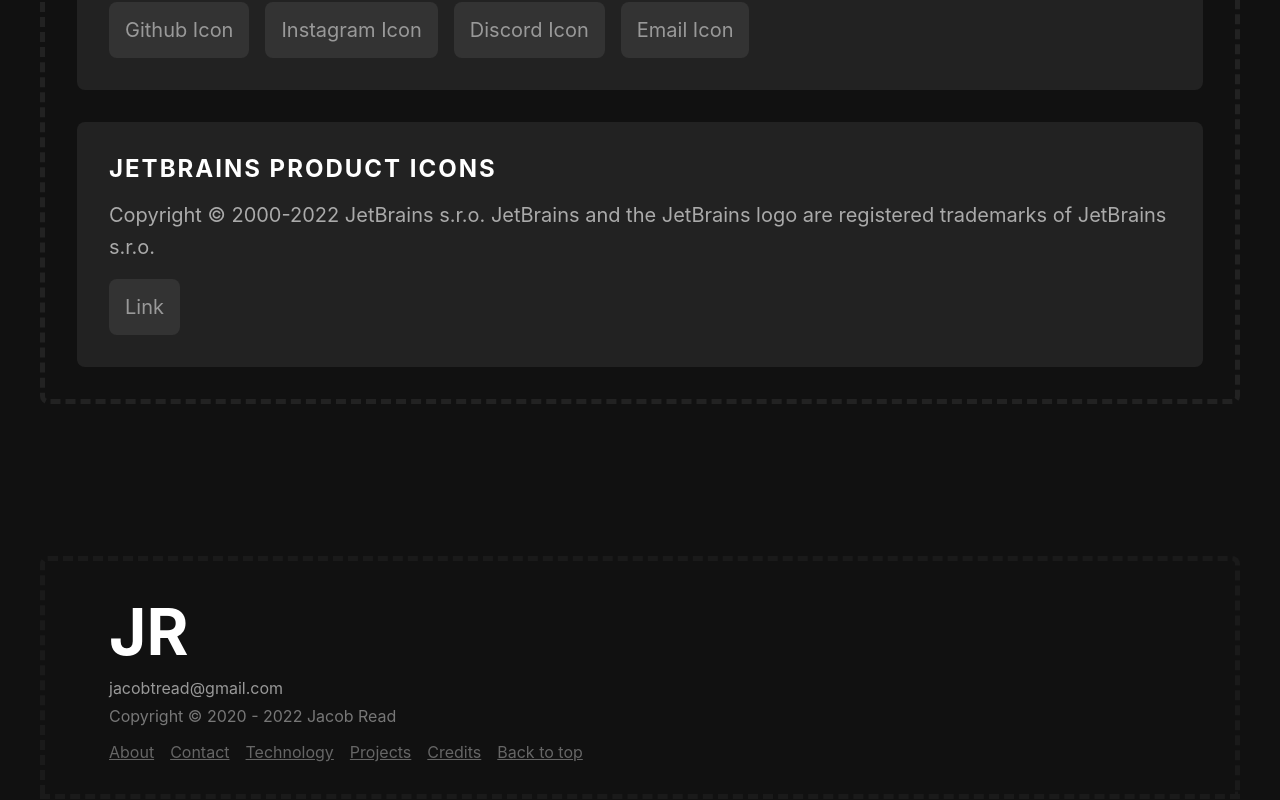
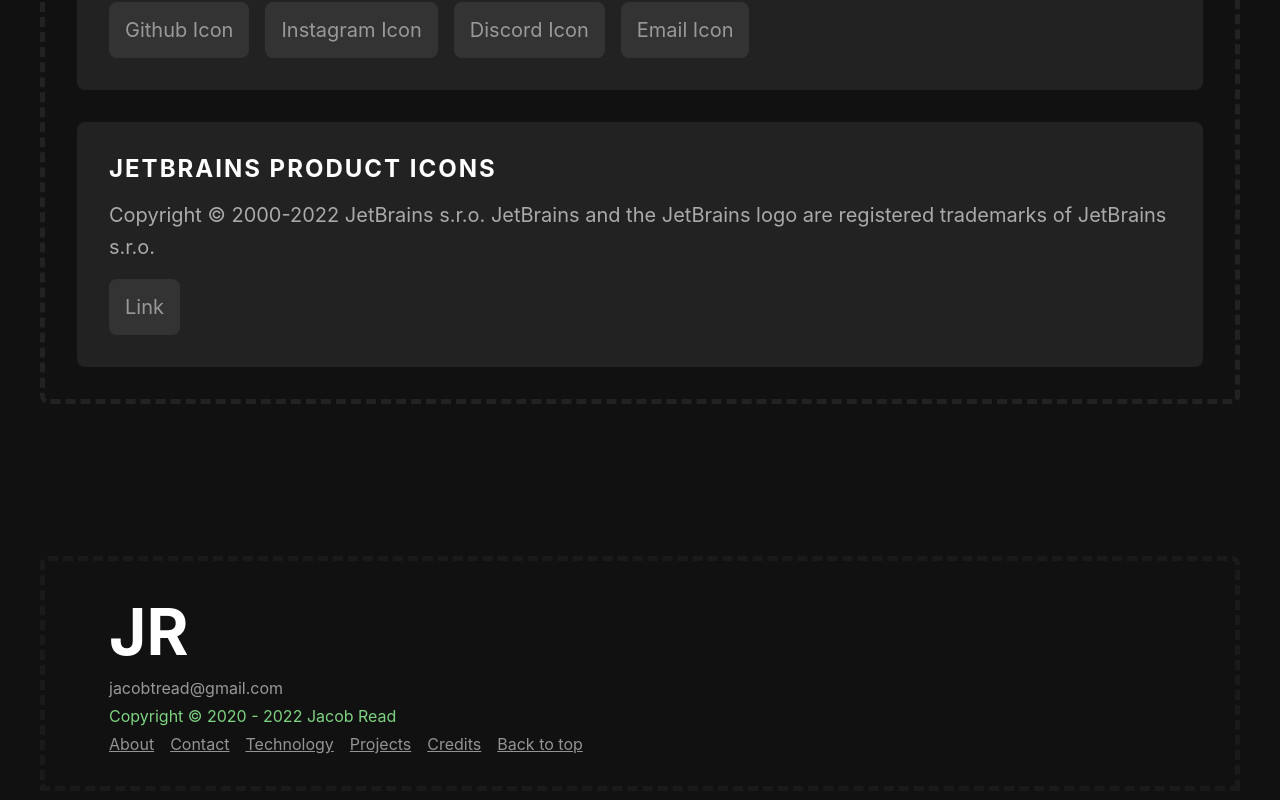
Before and after one commit to jacobtread/jacobtread-nextjs, a Next.js app: page /credits in a window 1280 px wide. Shown: the part 656-1456 px from the top of the page. Built offline with nearby package versions, Linux system fonts and the light colour scheme.

Commit message:
Animated nav + heading and changed footer colors

```diff
--- a/components/Footer.tsx
+++ b/components/Footer.tsx
@@ -13,7 +13,7 @@ const Footer: FunctionComponent = () => {
         <footer className="footer">
             <div className="footer-wrapper">
                 <h1 className="footer__initials">JR</h1>
-                <p className="footer__email">jacobtread@gmail.com</p>
+                <a className="footer__email" href="mailto:jacobtread@gmail.com">jacobtread@gmail.com</a>
                 <p className="footer__copyright">Copyright &copy; 2020 - {currentYear} Jacob Read</p>
                 <div className="footer__links">
                     <a href="/#about" className="footer__links__item">About</a>
--- a/styles/components/footer.scss
+++ b/styles/components/footer.scss
@@ -8,7 +8,7 @@
 .footer-wrapper {
 
   max-width: 1200px;
-  margin: 15vh auto 0;
+  margin: 15vh auto 2rem;
   padding: 2rem 4rem;
   color: white;
   border: 5px dashed darken($background-light, 3);
@@ -25,20 +25,25 @@
 .footer__email {
   color: #999;
   margin-bottom: 0.5rem;
+  display: inline-block;
 }
 
 .footer__copyright {
-  color: #777;
+  color: $primary;
 }
 
 .footer__links {
-  margin-top: 1rem;
+  margin-top: 0.5rem;
   display: flex;
   flex-flow: row wrap;
   gap: 1rem;
 }
 
 .footer__links__item {
-  color: #666;
+  color: #949494;
   text-decoration: underline;
+
+  &:hover {
+    color: #FFF;
+  }
 }
--- a/styles/components/heading.scss
+++ b/styles/components/heading.scss
@@ -16,6 +16,11 @@
   background: url("../../public/img/background.jpg") center no-repeat;
   background-size: cover;
 
+}
+
+.heading__content {
+  opacity: 0;
+  animation: heading 1s 0.25s cubic-bezier(0.250, 0.460, 0.450, 0.940) forwards;
 }
 
 .heading__content-wrapper {
@@ -42,3 +47,16 @@
   color: #a7a7a7;
   font-weight: normal;
 }
+
+
+@keyframes heading {
+  0% {
+    opacity: 0;
+    transform: translateY(-50%);
+  }
+
+  100% {
+    opacity: 1;
+    transform: translateY(0);
+  }
+}
--- a/styles/components/nav.scss
+++ b/styles/components/nav.scss
@@ -6,7 +6,33 @@
   gap: 1rem;
   justify-content: center;
 
+  opacity: 0;
   transition: gap 0.2s ease;
+  animation: nav 0.5s 0s cubic-bezier(0.250, 0.460, 0.450, 0.940) forwards;
+}
+
+@keyframes nav {
+  0% {
+    opacity: 0;
+    transform: translateY(50%);
+  }
+
+  100% {
+    opacity: 1;
+    transform: translateY(0);
+  }
+}
+
+@keyframes nav-floating {
+  0% {
+    opacity: 0;
+    transform: translate(-50%, 50%);
+  }
+
+  100% {
+    opacity: 1;
+    transform: translate(-50%, 0);
+  }
 }
 
 .nav--floating {
@@ -17,6 +43,7 @@
   transform: translateX(-50%);
   gap: 0;
   z-index: 10;
+  animation: nav-floating 0.5s 0s cubic-bezier(0.250, 0.460, 0.450, 0.940) forwards;
 
   .nav__button {
     border-radius: 0;
```
